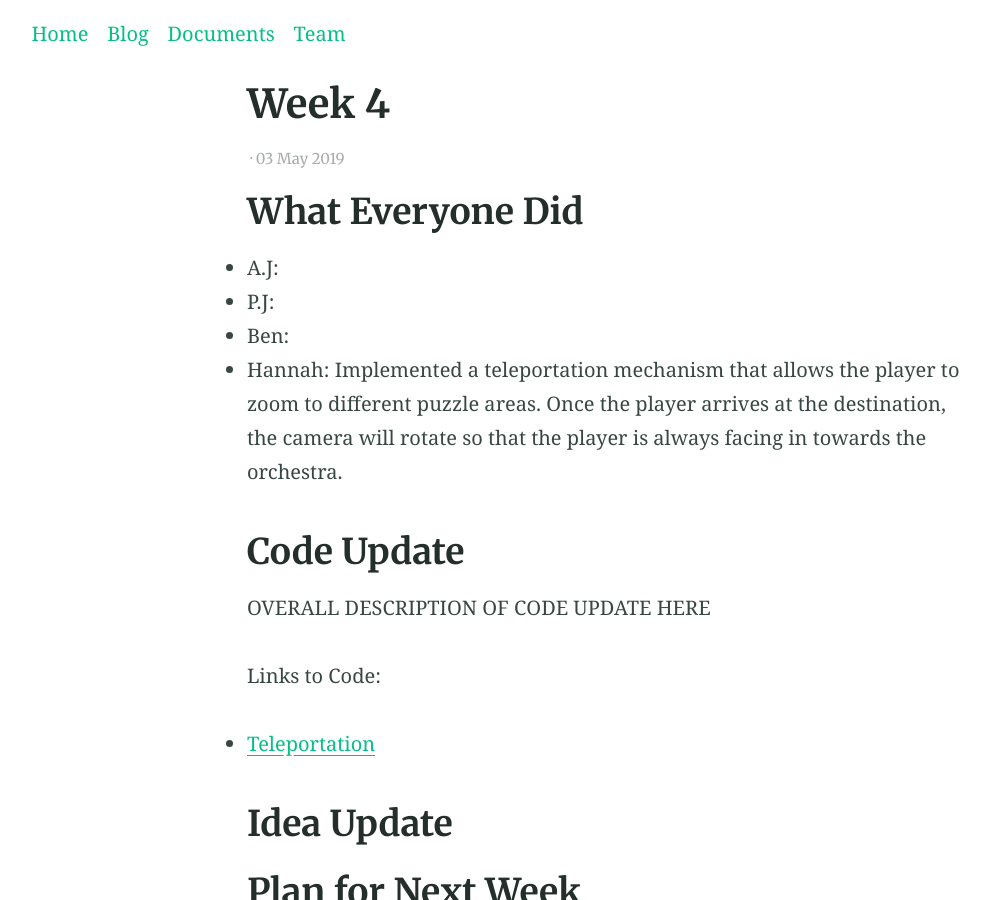
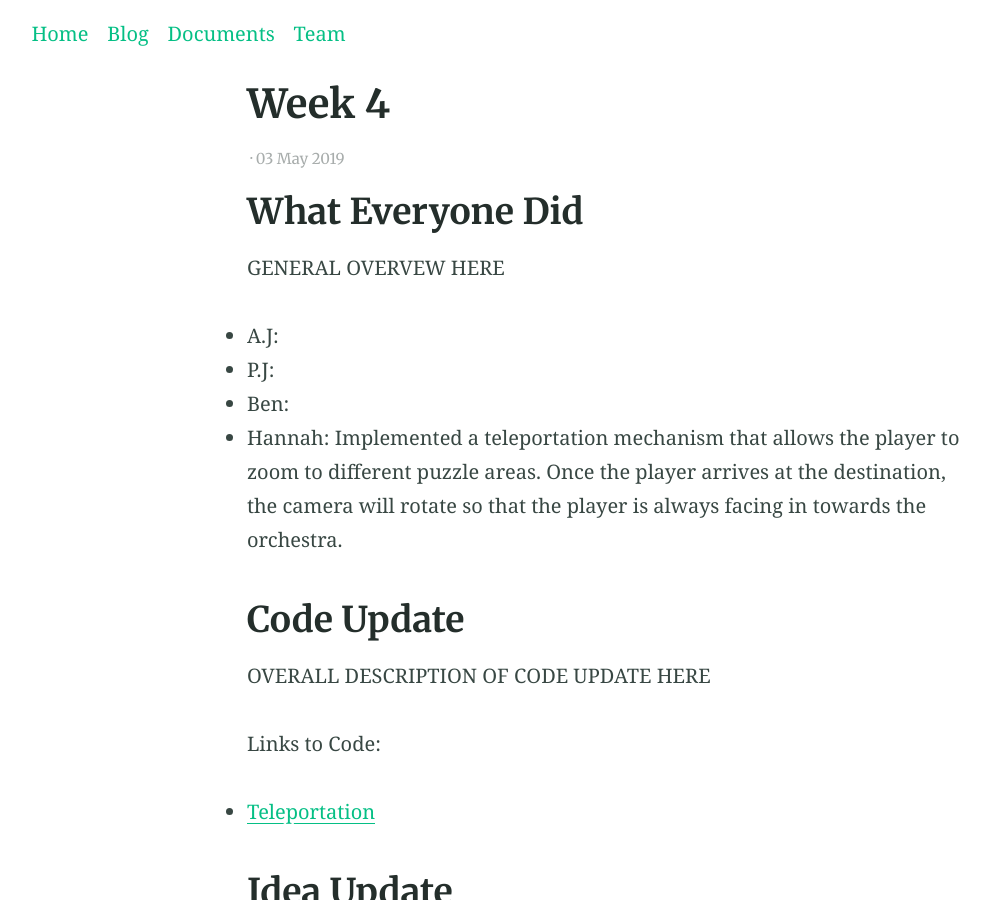
Before and after one commit to aj1118/vrcapstone19sp-team7, a Jekyll site: the page built from _posts/2019-05-03-Week-4.md, in a window 1280 px wide and 900 px high. Shown: the whole window, without its empty margins (36-1026 px from the left). Built offline with Jekyll 4.4.1, drawn with Linux system fonts in a browser that asks for light colours; our own code applies the rules of GitHub Pages for plain Markdown files.

Commit message:
Update 2019-05-03-Week-4.md

```diff
--- a/_posts/2019-05-03-Week-4.md
+++ b/_posts/2019-05-03-Week-4.md
@@ -3,6 +3,7 @@ title: Week 4
 ---
 
 ## What Everyone Did
+GENERAL OVERVEW HERE
 * A.J:
 * P.J:
 * Ben:
```
